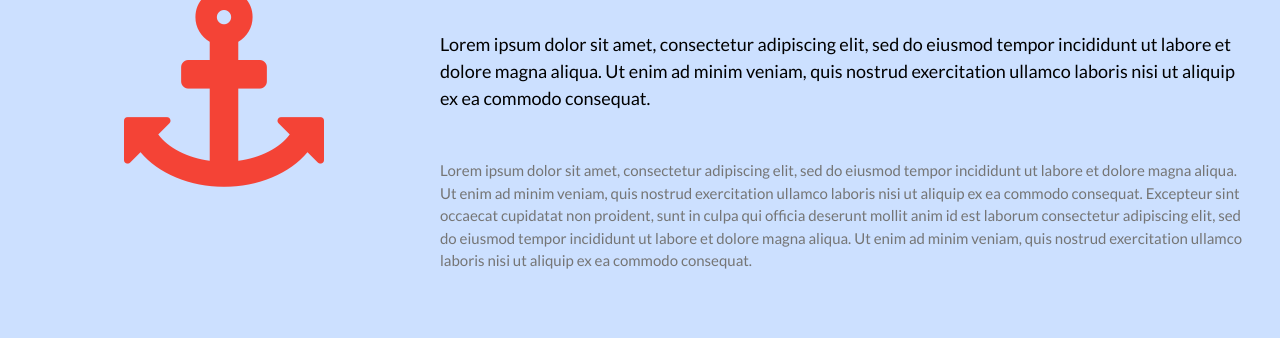
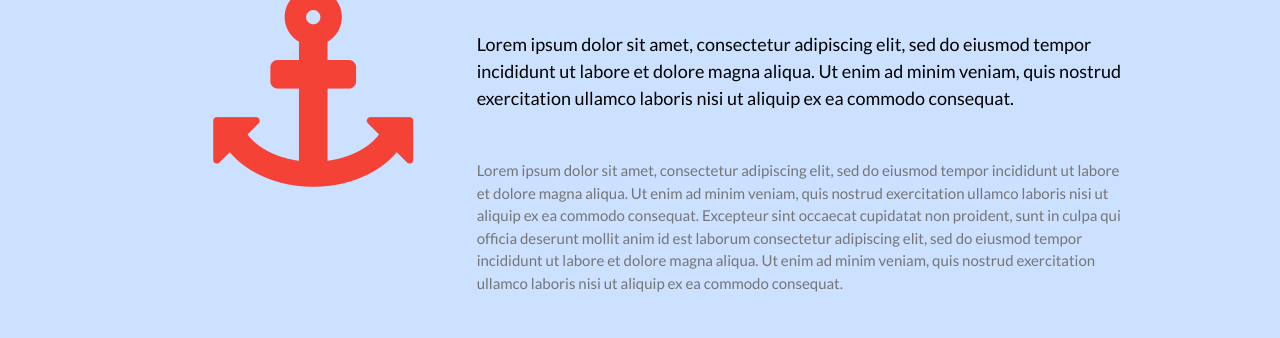
Before and after one commit to absentmindless/personal-webpage, a plain HTML site: page index.html in a window 1280 px wide. Shown: the part 75-413 px from the top of the page. Drawn offline with Linux system fonts and the light colour scheme.

Commit message:
Update index.html

```diff
--- a/index.html
+++ b/index.html
@@ -37,7 +37,7 @@ body {background-color: #cce0ff}
 
 
 <!-- First Grid -->
-<div class="w3-row-padding w3-container" style="padding: 128px 16px 64px 16px>
+<div style="padding: 128px 32px 64px 32px>
   <div class="w3-content">
     <div class="w3-third w3-center">
       <i class="fa fa-anchor w3-padding-64 w3-text-red"></i>
```
